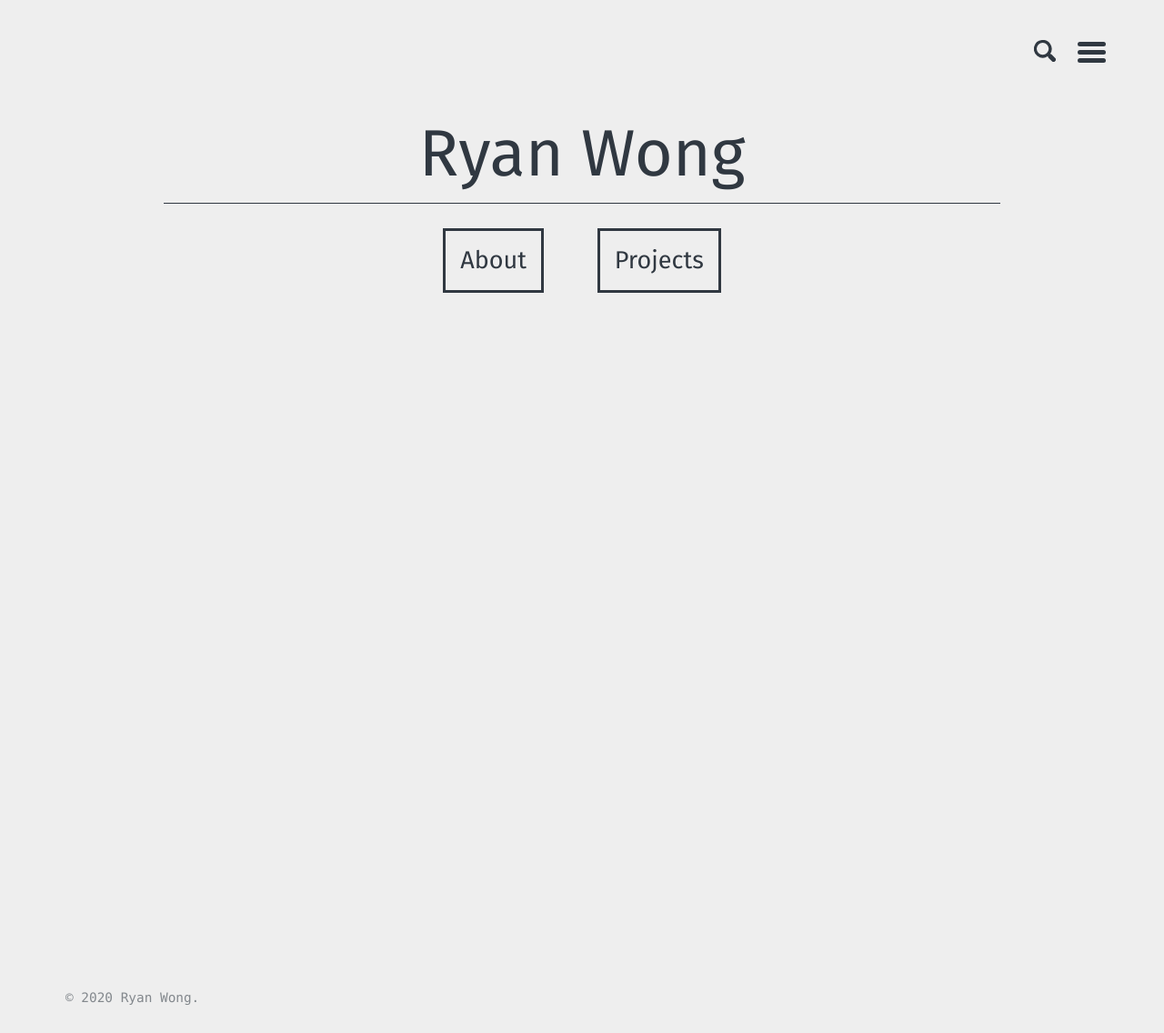
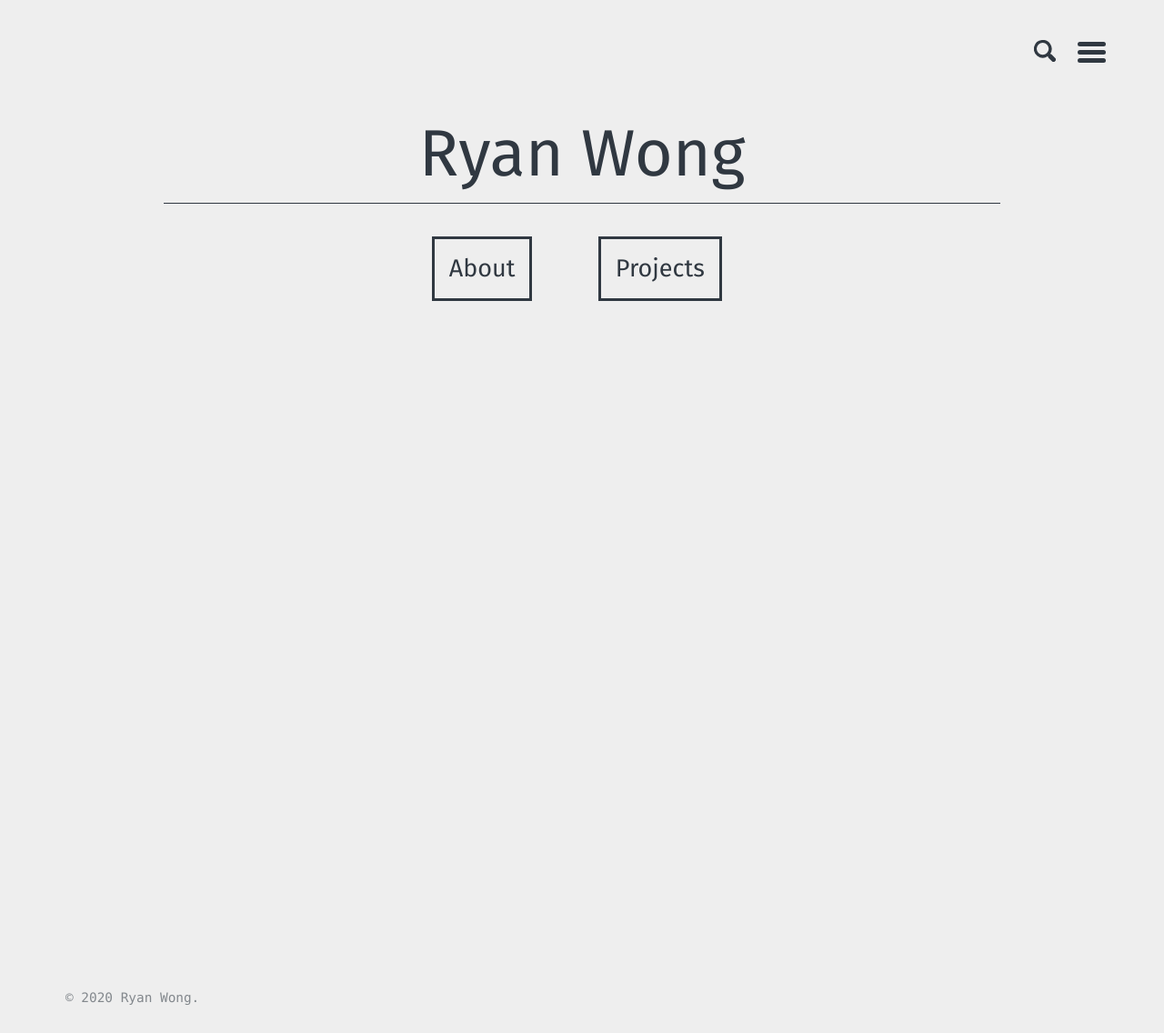
Before and after one commit to ryanwonghc/ryanwonghc.github.io, a Jekyll site: the page built from index.html, in a window 1280 px wide. Shown: the whole page at 91% size. Built offline with Jekyll 4.4.1, drawn with Linux system fonts in a browser that asks for light colours; the list of posts is cut into pages by our own code.

Commit message:
button center and margins

```diff
--- a/_layouts/home.html
+++ b/_layouts/home.html
@@ -5,8 +5,10 @@
 <main id="main" class="page-content" aria-label="Content">
   <div class="wrapper">
     <p class="p">Ryan Wong</p>
+    <div class="btncontainer first">
+      <a href="https://ryanwonghc.github.io/about/" class="btn">About</a>
+    </div>
     <div class="btncontainer">
-      <a href="https://ryanwonghc.github.io/about/" class="btn">About</a>
       <a href="https://ryanwonghc.github.io/projects/" class="btn">Projects</a>
     </div>
   </div>
--- a/_sass/basically-basic/_layout.scss
+++ b/_sass/basically-basic/_layout.scss
@@ -252,6 +252,12 @@
   }
 
   .btncontainer {
-    text-align: center;
+    width: 48%;
+    float: left;
+    padding: 1%;
+  }
+
+  .first {
+    text-align: right;
   }
 }
```
